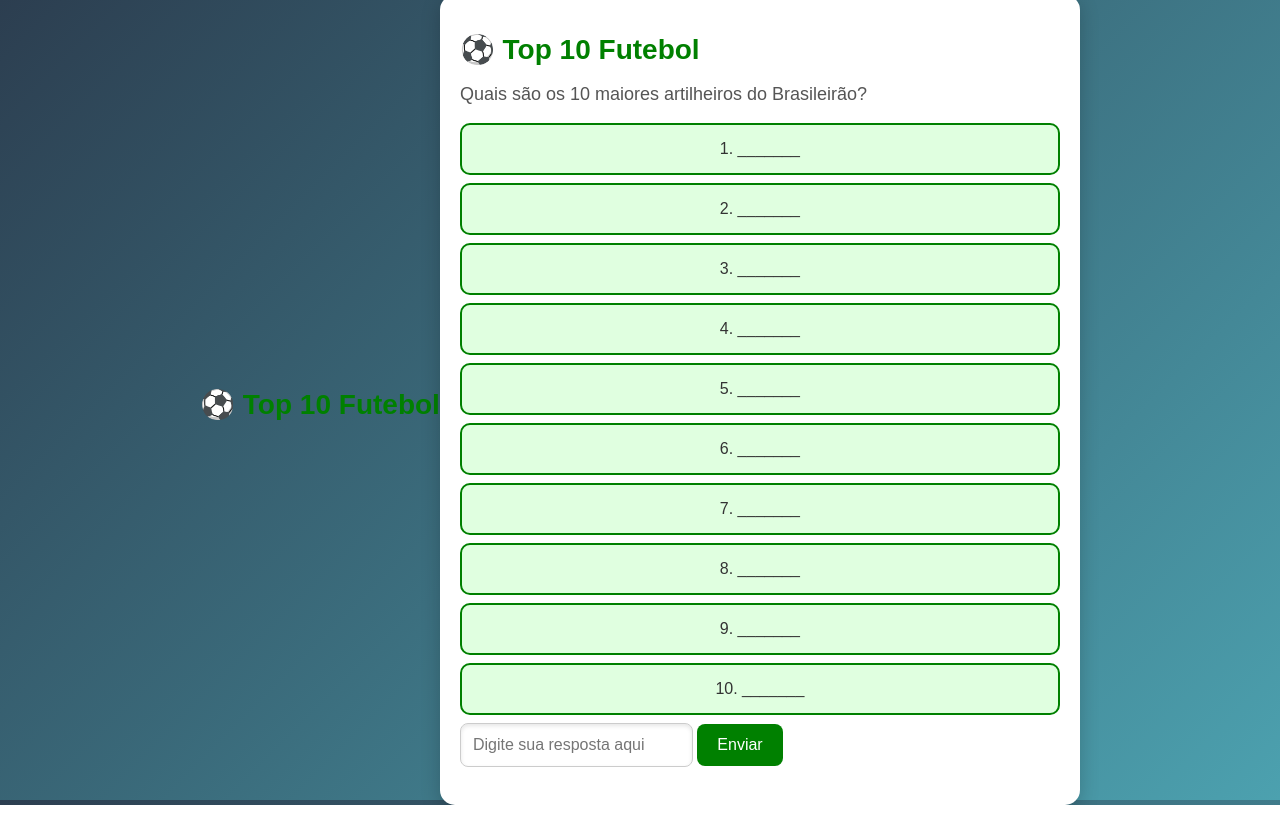
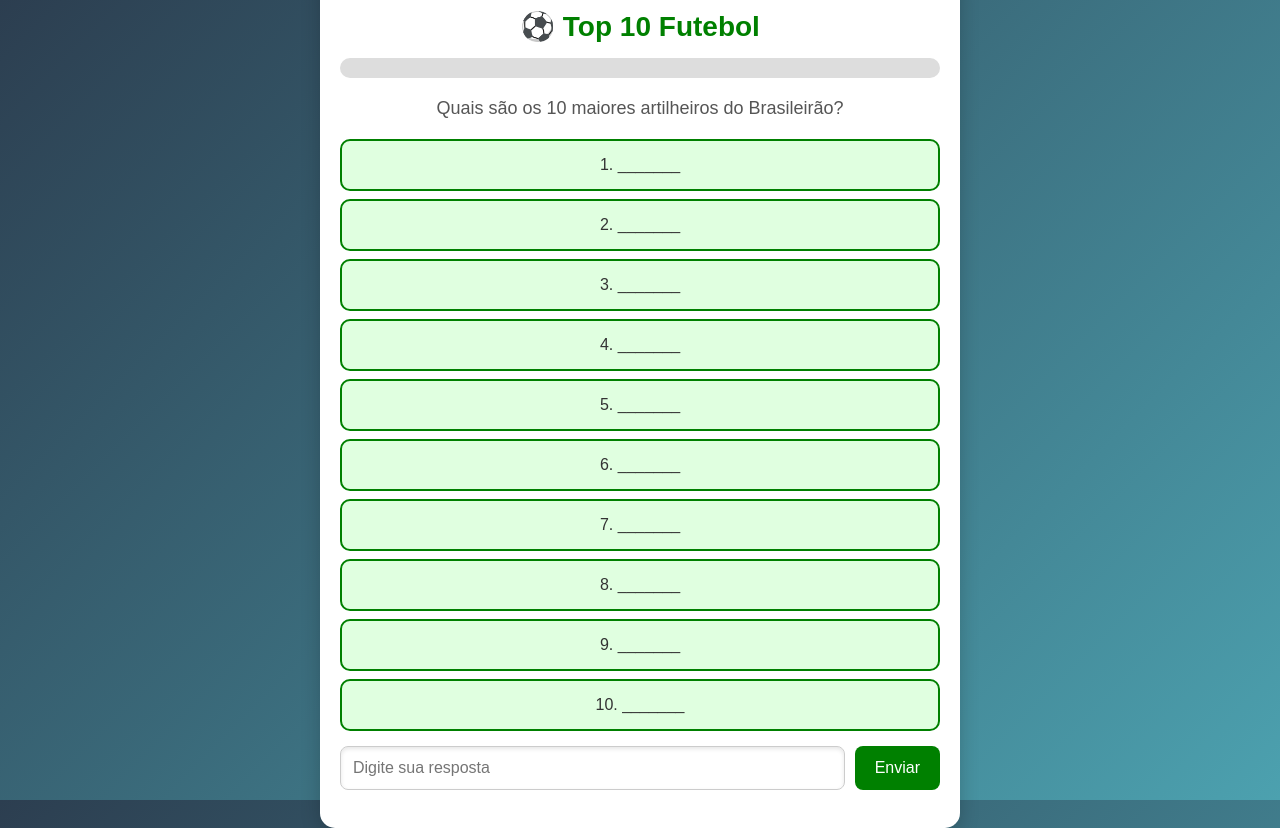
Before and after one commit to abussafilx/joga10, a plain HTML site: page index.html in a window 1280 px wide. Before the commit the page ends 805 px from the top, so only its background shows below. Drawn offline with Linux system fonts and the light colour scheme.

Commit message:
Update index.html

```diff
--- a/index.html
+++ b/index.html
@@ -3,16 +3,27 @@
 <head>
   <meta charset="UTF-8">
   <meta name="viewport" content="width=device-width, initial-scale=1.0">
-  <h1>⚽ Top 10 Futebol</h1>
+  <title>Top 10 Futebol</title>
   <link rel="stylesheet" href="style.css">
 </head>
 <body>
   <div class="container">
-    <h1>⚽ Top 10 Futebol</h1>
-    <p class="question">Quais são os 10 maiores artilheiros do Brasileirão?</p>
+    <!-- Header com título e progresso -->
+    <header>
+      <h1>⚽ Top 10 Futebol</h1>
+      <div class="progress-container">
+        <div id="progress-bar" class="progress-bar"></div>
+      </div>
+    </header>
+
+    <!-- Pergunta -->
+    <div class="question-area">
+      <p class="question">Quais são os 10 maiores artilheiros do Brasileirão?</p>
+    </div>
+
+    <!-- Respostas -->
     <div class="answers">
       <ul id="slots">
-        <!-- Slots para respostas -->
         <li>1. _______</li>
         <li>2. _______</li>
         <li>3. _______</li>
@@ -25,10 +36,17 @@
         <li>10. _______</li>
       </ul>
     </div>
-    <input type="text" id="guess" placeholder="Digite sua resposta aqui">
-    <button id="submit">Enviar</button>
+
+    <!-- Controle -->
+    <div class="controls">
+      <input type="text" id="guess" placeholder="Digite sua resposta">
+      <button id="submit">Enviar</button>
+    </div>
+
+    <!-- Feedback -->
     <p id="feedback"></p>
   </div>
+
   <script src="script.js"></script>
 </body>
 </html>
```
